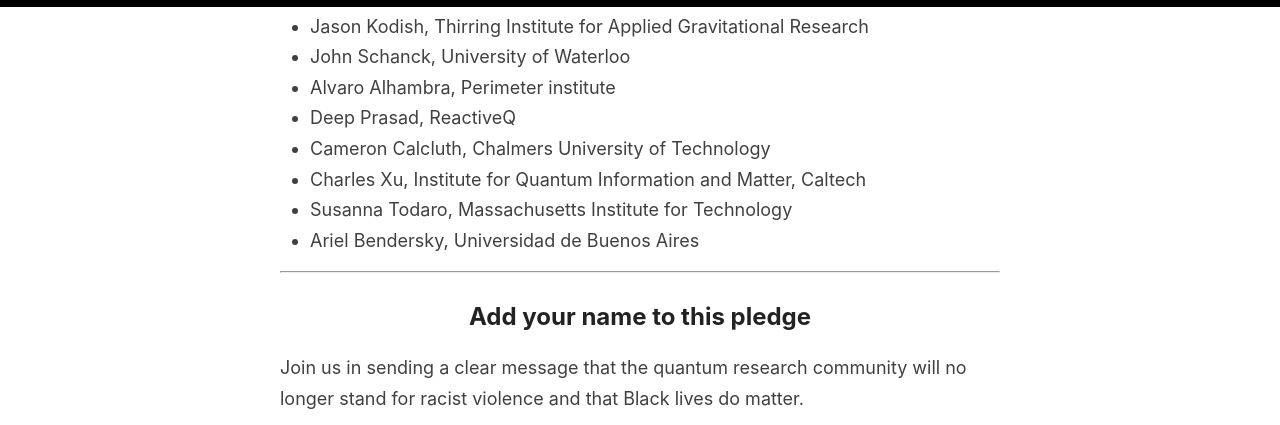
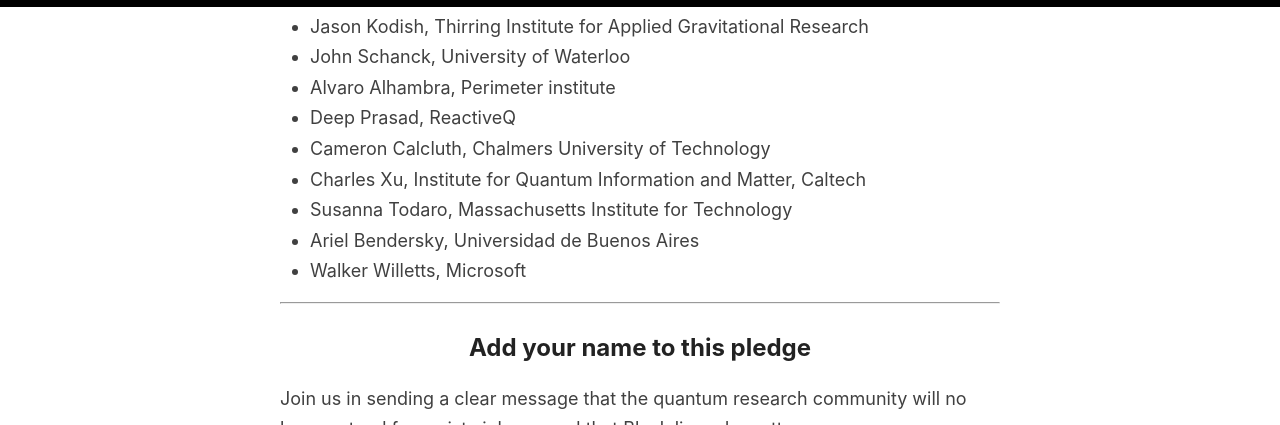
Before and after one commit to quantumforblacklives/quantumforblacklives.github.io, a Jekyll site: the page built from index.html, in a window 1280 px wide and 900 px high, scrolled down 3522 px, cut to the strip 0-425 px from the top of the window. Built offline with Jekyll 4.4.1, drawn with Linux system fonts in a browser that asks for light colours; the list of posts is cut into pages by our own code.

Commit message:
Add signature from Walker Willetts.

```diff
--- a/_includes/signatories.md
+++ b/_includes/signatories.md
@@ -17,3 +17,4 @@
 - Charles Xu, Institute for Quantum Information and Matter, Caltech
 - Susanna Todaro, Massachusetts Institute for Technology
 - Ariel Bendersky, Universidad de Buenos Aires
+- Walker Willetts, Microsoft
```
